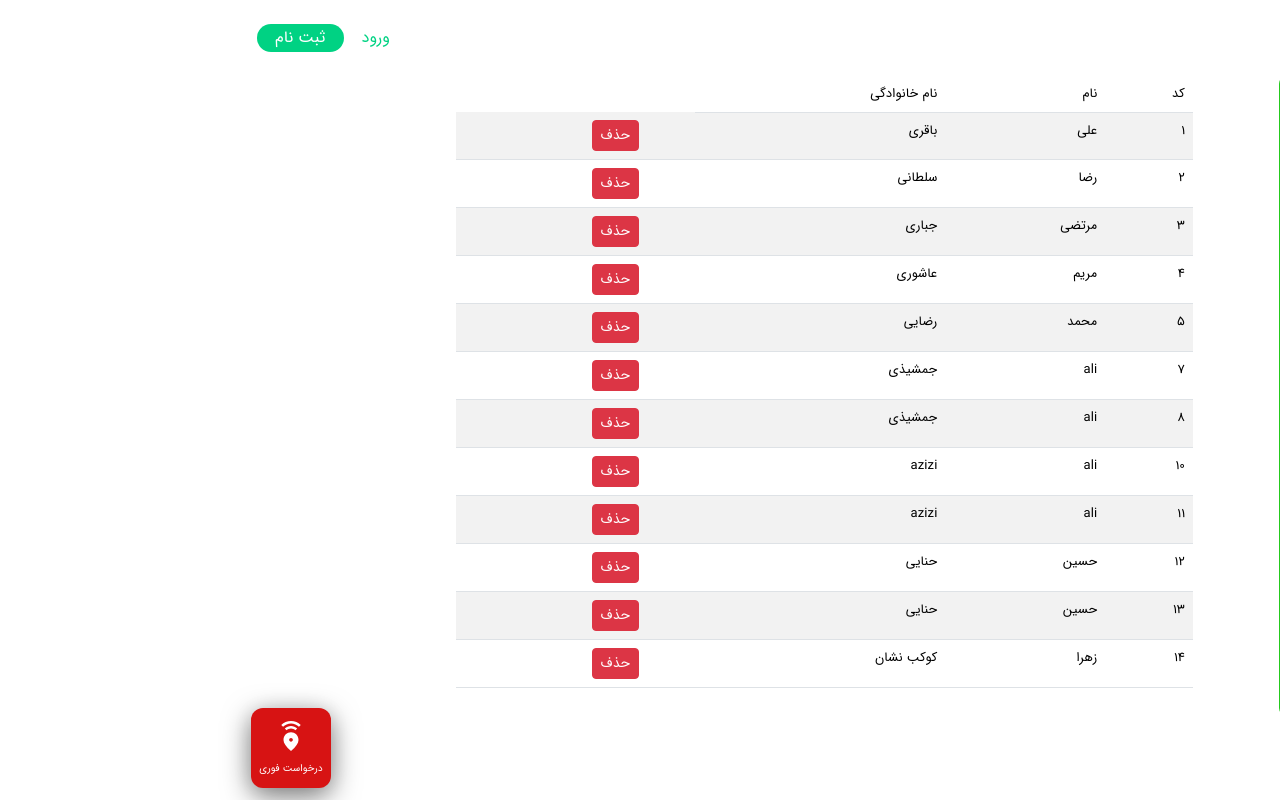
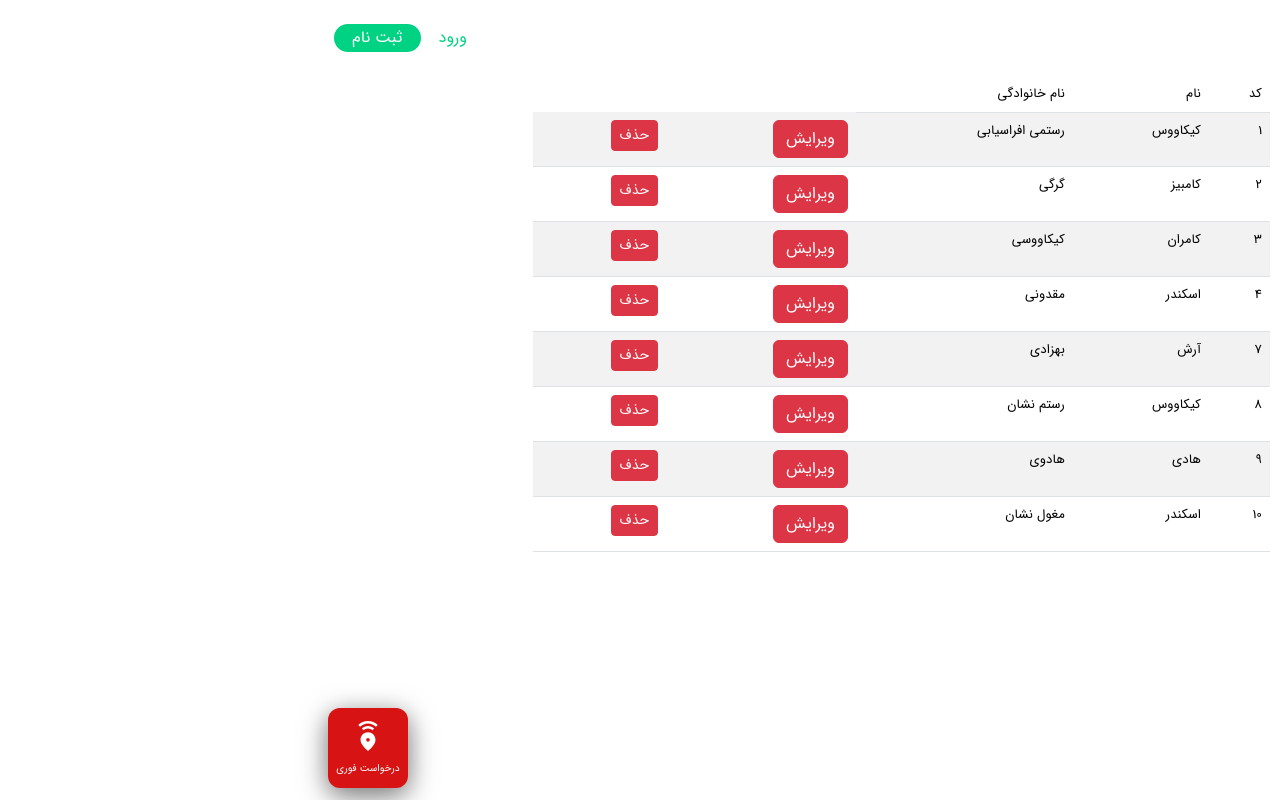
Before and after one commit to 13731390ali/servicesHome-master, a React (Create React App) app: page /Adminpanel in a window 1280 px wide. Both pictures are taken after a click on the item "مدیریت کاربران". Built offline with nearby package versions, Linux system fonts and the light colour scheme; data requests are answered from the project's data file; what jss-rtl would draw is missing.

Commit message:
add virayesh

```diff
--- a/package.json
+++ b/package.json
@@ -17,6 +17,7 @@
     "jss": "^10.10.0",
     "jss-rtl": "^0.3.0",
     "react": "^18.2.0",
+    "react-datepicker": "^4.24.0",
     "react-dom": "^18.2.0",
     "react-hook-form": "^7.48.2",
     "react-router-dom": "^6.17.0",
--- a/src/components/Adminpanel/Adminpanel.js
+++ b/src/components/Adminpanel/Adminpanel.js
@@ -1,29 +1,16 @@
 import React, { useState, useEffect } from "react";
 import "./Adminpanel.css";
-import AdminItems from "./AdminpanelItem/AdminItems";
 import User from "./User/User";
-import User2 from "./User/User2";
-import { Link } from "react-router-dom";
 import ModalBox from "./ModalDelet/ModalBox";
 
-
 const Adminpanel = () => {
-
-  // const Items = [
-  //   { id: 1, date: "آبان", name: "علی" , href:"/User2" },
-  //   { id: 2, date: "آذر", name: "رضا" , href:"/User3" },
-  //   { id: 3, date: "بهمن", name: "محمد" , href:"/User4" },
-  // ];
-
-  const [userpage,setUserpage] = useState(false)
+  const [userpage, setUserpage] = useState(false);
 
   const handleUsers = () => {
-    setUserpage(true)
-  }
-
+    setUserpage(true);
+  };
 
   const [person, setPerson] = useState([]);
-
 
   useEffect(() => {
     const getPerson = async () => {
@@ -35,61 +22,21 @@ const Adminpanel = () => {
     getPerson();
   }, []);
 
-//   fetch('http://localhost:8000/posts', {
-//   method: 'POST',
-//   body: JSON.stringify({
-//     id: 6,
-//     date: "اول مهر",
-//     name: "مریم",
-//     href:"/User3"
-//   }),
-//   headers: {
-//     'Content-type': 'application/json; charset=UTF-8',
-//   },
-// })
-//   .then((response) => response.json())
-//   .then((json) => console.log(json));
-
-  // const parts = [
-  //   { id: 101, title: "مدیریت کاربران" },
-  //   { id: 102, title: "خروج" },
-  // ];
-
-
-  // const [part, setPart] = useState([]);
-  // const [count, setCount] = useState([]);
-
-  // useEffect(  () => {
-  //   if (part == 101) {
-  //     return setCount(Items);
-  //   }
-  //   if (part === 102) {
-  //     return alert("خروج")
-  //   }
-  // }, [part]);
-
   return (
     <div>
       <div className="row">
         <div className="col-lg-3">
           <div className="panelStyle">
-            {/* {Items.map((item) => ( */}
-              <ul>
-                <li
-                 onClick={() => handleUsers()}
-                >
-                 مدیریت کاربران
-                </li>
-
-              </ul>
-              <li><ModalBox/></li>
-            {/* ))}  */}
-
+            <ul>
+              <li onClick={() => handleUsers()}>مدیریت کاربران</li>
+            </ul>
+            <li>
+              <ModalBox />
+            </li>
           </div>
         </div>
         <div className="col-lg-7">
-          {userpage ?  <User paremetrs={person} /> : null}
-
+          {userpage ? <User paremetrs={person} /> : null}
         </div>
       </div>
     </div>
--- /dev/null
+++ b/src/components/Adminpanel/ModalDelet/ModaBox2.js
@@ -0,0 +1,131 @@
+import React, { useState, useRef, useEffect } from "react";
+import Box from "@mui/material/Box";
+import Typography from "@mui/material/Typography";
+import Modal from "@mui/material/Modal";
+import "./ModalBox2.css";
+
+const style = {
+  position: "absolute",
+  top: "50%",
+  left: "50%",
+  transform: "translate(-50%, -50%)",
+  width: 600,
+  bgcolor: "background.paper",
+  border: "none",
+  boxShadow: 80,
+  p: 4,
+  padding: "50px",
+};
+
+const ModaBox2 = ({ name, lastName, id }) => {
+  const [open, setOpen] = React.useState(false);
+  const handleOpen = () => setOpen(true);
+  const handleClose = () => setOpen(false);
+
+  const [inputValue, setInputValue] = useState(name);
+  const [inputValue2, setInputValue2] = useState(lastName);
+
+  const previousInputValue = useRef("");
+  const previousInputValue2 = useRef("");
+
+  useEffect(() => {
+    previousInputValue.current = inputValue;
+  }, [inputValue]);
+
+  useEffect(() => {
+    previousInputValue2.current = inputValue2;
+  }, [inputValue2]);
+
+  const changeData = (event) => {
+    setInputValue(event);
+  };
+
+  const changeData2 = (event) => {
+    setInputValue2(event);
+  };
+  // const changeData3 = (event) => {
+  //   setInputValue2(event);
+  // };
+  // const changeData4 = (event) => {
+  //   setInputValue2(event);
+  // };
+
+  const postUser = (id) => {
+    console.log(id);
+
+    fetch(`http://localhost:8000/posts/${id}`, {
+      method: "PUT",
+      body: JSON.stringify({
+        firstName: `${inputValue}`,
+        lastName: `${inputValue2}`,
+      }),
+      headers: {
+        "Content-type": "application/json; charset=UTF-8",
+      },
+    })
+      .then((response) => response.json())
+      .then((json) =>
+      console.log(json)
+
+      );
+  };
+
+  return (
+    <div>
+      <button onClick={handleOpen} className="btn  btn-danger">
+        ویرایش
+      </button>
+
+      <Modal
+        open={open}
+        onClose={handleClose}
+        aria-labelledby="modal-modal-title"
+        aria-describedby="modal-modal-description"
+      >
+        <Box sx={style}>
+          <Typography
+            id="modal-modal-title"
+            variant="h6"
+            component="h2"
+          ></Typography>
+          <Typography id="modal-modal-description" sx={{ mt: 2 }}>
+            <div className="styleForm">
+              <label>نام</label>
+              <input
+                className="styleInput"
+                type="text"
+                value={inputValue}
+                onChange={(e) => changeData(e.target.value)}
+              />
+              <label>نام خانوادگی</label>
+              <input
+                className="styleInput"
+                type="text"
+                value={inputValue2}
+                onChange={(e) => changeData2(e.target.value)}
+              />
+              {/* <label>کد ملی</label>
+              <input
+                className="styleInput"
+                type="number"
+                value={inputValue2}
+                onChange={(e) => changeData3(e.target.value)}
+              />
+              <label>شماره تماس</label>
+              <input
+                className="styleInput"
+                type="number"
+                value={inputValue2}
+                onChange={(e) => changeData4(e.target.value)}
+              /> */}
+
+              <button onClick={() => postUser(id)}>ثبت</button>
+            </div>
+          </Typography>
+        </Box>
+      </Modal>
+    </div>
+  );
+};
+
+export default ModaBox2;
--- a/src/components/Adminpanel/ModalDelet/Modal.css
+++ b/src/components/Adminpanel/ModalDelet/Modal.css
@@ -6,7 +6,15 @@
 }
 .ModalMedia{
     background-color: aquamarine;
+}
 
+.buttSub{
+    background-color: #4fd217;
+    color: #fff;
+    border:none;
+    border-radius: 5px;
+    padding: 8px 15px;
+    cursor: pointer;
 }
 /*
 @media screen and (max-width: 1020px) {
--- /dev/null
+++ b/src/components/Adminpanel/ModalDelet/ModalBox2.css
@@ -0,0 +1,19 @@
+.styleInput{
+    display: block;
+    background-color: rgb(247, 253, 251);
+    width: 100%;
+    border: none;
+    border-radius: 8px;
+    outline: none;
+    margin-bottom: 12px;
+    box-shadow: 2px 2px 3px #d6d3d3;
+    padding: 5px 3px;
+}
+
+.styleForm button{
+    border: none;
+    border-radius: 5px;
+    color: #fff;
+    background-color: #4fd217;
+    padding: 12px 25px;
+}
--- a/src/components/Adminpanel/User/User.js
+++ b/src/components/Adminpanel/User/User.js
@@ -1,6 +1,5 @@
-import React, { useState, useEffect } from "react";
-import { Link, NavLink } from "react-router-dom";
-import ModalBox from "../ModalDelet/ModalBox";
+import React, { useState } from "react";
+import ModaBox2 from "../ModalDelet/ModaBox2";
 
 const User = ({ paremetrs }) => {
   const [items, setItems] = useState(paremetrs);
@@ -17,10 +16,7 @@ const User = ({ paremetrs }) => {
 
   const Remove = (id, name) => {
     if (window.confirm(`از حذف ${name} مطمئن هستید؟`)) {
-      // const item = items.filter((q) => q.id !== id);
       del(id);
-      // setItems(item);
-      // console.log(item);
     }
   };
 
@@ -41,14 +37,12 @@ const User = ({ paremetrs }) => {
               <td>{item.firstName}</td>
               <td>{item.lastName}</td>
               <td>
+                <ModaBox2
+                  name={item.firstName}
+                  lastName={item.lastName}
+                  id={item.id}
 
-                  {/* <Link
-                    style={{ color: "#000", textDecoration: "none" }}
-                    to={item.href}
-                  > */}
-                  {/* <ModalBox parametrs={paremetrs}/> */}
-                  {/* </Link> */}
-
+                />
               </td>
               <td>
                 <button
@@ -62,12 +56,6 @@ const User = ({ paremetrs }) => {
           ))}
         </tbody>
       </table>
-
-      {/* {paremetrs.map((item) => (
-        <div key={item.id}>
-            <h2>{item.name}</h2>
-        </div>
-      ))} */}
     </div>
   );
 };
--- a/user.json
+++ b/user.json
@@ -1,71 +1,47 @@
 {
   "posts": [
     {
-      "id": 1,
-      "firstName": "علی",
-      "lastName": "باقری"
+      "firstName": "کیکاووس",
+      "lastName": "رستمی افراسیابی",
+      "id": 1
     },
     {
-      "id": 2,
-      "firstName": "رضا",
-      "lastName": "سلطانی"
+      "firstName": "کامبیز",
+      "lastName": "گرگی",
+      "id": 2
     },
     {
-      "id": 3,
-      "firstName": "مرتضی",
-      "lastName": "جباری"
+      "firstName": "کامران",
+      "lastName": "کیکاووسی",
+      "multipleErrorInput": "8794563222",
+      "id": 3
     },
     {
-      "id": 4,
-      "firstName": "مریم ",
-      "lastName": "عاشوری"
+      "firstName": "اسکندر",
+      "lastName": "مقدونی",
+      "id": 4
     },
     {
-      "firstName": "محمد",
-      "lastName": "رضایی",
-      "id": 5
-    },
-    {
-      "firstName": "ali",
-      "lastName": "جمشیذی",
-      "phonenumber": "5",
+      "firstName": "آرش",
+      "lastName": "بهزادی",
+      "multipleErrorInput": "9185425698",
       "id": 7
     },
     {
-      "firstName": "ali",
-      "lastName": "جمشیذی",
-      "phonenumber": "5",
+      "firstName": "کیکاووس",
+      "lastName": "رستم نشان",
       "id": 8
     },
     {
-      "firstName": "ali",
-      "lastName": "azizi",
-      "multipleErrorInput": "5",
-      "id": 10
+      "firstName": "هادی",
+      "lastName": "هادوی",
+      "multipleErrorInput": "9187545421",
+      "id": 9
     },
     {
-      "firstName": "ali",
-      "lastName": "azizi",
-      "multipleErrorInput": "5",
-      "id": 11
-    },
-    {
-      "firstName": "حسین",
-      "lastName": "حنایی",
-      "multipleErrorInput": "123456789458",
-      "id": 12
-    },
-    {
-      "firstName": "حسین",
-      "lastName": "حنایی",
-      "multipleErrorInput": "12345678945",
-      "id": 13
-    },
-    {
-      "firstName": "زهرا",
-      "lastName": "کوکب نشان",
-      "multipleErrorInput": "45687954879",
-      "id": 14
+      "firstName": "اسکندر ",
+      "lastName": "مغول نشان",
+      "id": 10
     }
   ],
   "profile": {
```
Also changed, not shown: src/components/Adminpanel/ModalDelet/ModalBox.js (+28 -63 lines), 1 other file (tests, documents, lock files or other folders).
